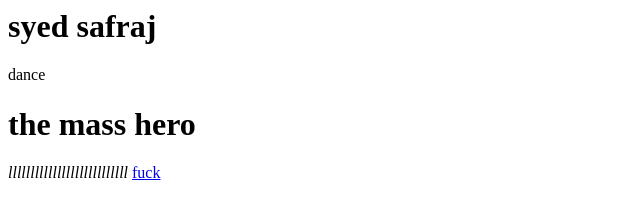
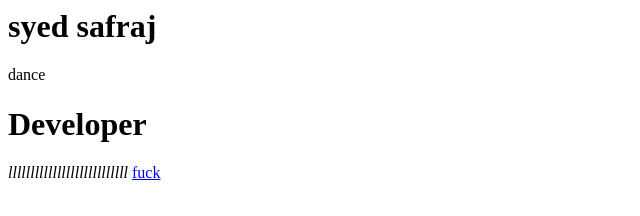
Before and after one commit to syedsafraj/sadlife, a plain HTML site: page index.html in a window 1280 px wide. Shown: the whole page, without its empty margins (0-640 px from the left). Drawn offline with Linux system fonts and the light colour scheme.

Commit message:
Update index.html

```diff
--- a/index.html
+++ b/index.html
@@ -4,7 +4,7 @@
   </h1>
   <p> dance</p>
 
-  <h1>the mass hero</h1>
+  <h1>Developer</h1>
   <i>lllllllllllllllllllllllllll</i>
 
   <a href="https://www.google.com/">fuck</a>
```
